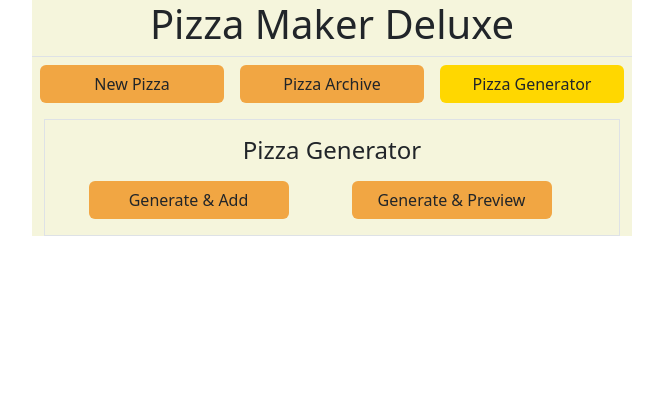
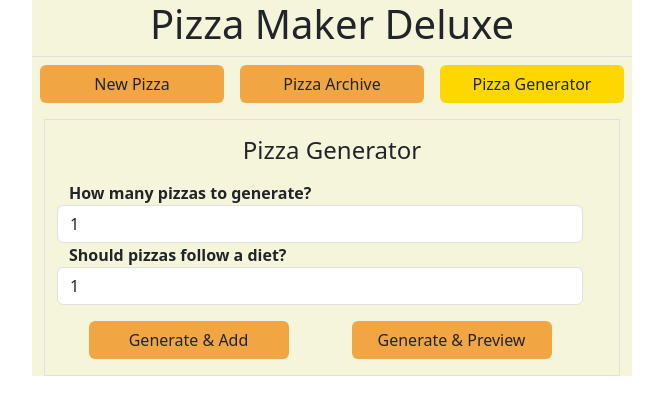
Before and after one commit to Sheriour/pizza-website-react-ts, a React (Vite) app: page / in a window 1280 px wide. Both pictures are taken after a click on the button "Pizza Generator". Shown: the top 414 px of the page, without its empty margins (308-971 px from the left). Built offline with nearby package versions, Linux system fonts and the light colour scheme.

Commit message:
Pizza generator can generate multiple pizzas

```diff
--- a/src/Types.ts
+++ b/src/Types.ts
@@ -14,6 +14,8 @@ export type Pizza = {
   pizzaName: string;
   crust: string;
   ingredients: Ingredient[];
-}
+};
+
+export type NullablePizza = Pizza | null;
 
 export type AppMode = "initial" | "newpizza" | "pizzalist" | "pizzagenerator";
--- a/src/components/PizzaGeneratorPage.tsx
+++ b/src/components/PizzaGeneratorPage.tsx
@@ -1,4 +1,5 @@
-import { Pizza } from "../Types";
+import { ChangeEvent, SetStateAction, useState } from "react";
+import { NullablePizza, Pizza } from "../Types";
 import { GeneratePizza } from "../utils/PizzaGenerator";
 import SimpleButton from "./SimpleButton";
 
@@ -13,12 +14,21 @@ function PizzaGeneratorPage({
 }: PizzaGeneratorProps) {
   let innerMargins: string = "mt-3";
 
-  const handleGenerateAdd = () => {
-    console.log(GeneratePizza(currentPizzas));
+  const [generateCount, setGenerateCount] = useState(1);
+
+  const handleGenerateCountChange = (e: ChangeEvent<HTMLInputElement>) => {
+    setGenerateCount(+e.currentTarget.value);
   };
 
-  onAddCreatedPizza;
-  currentPizzas;
+  const handleGenerateAdd = (count: number) => {
+    let generatedPizza: NullablePizza = null;
+    for (let i = 0; i < count; i++) {
+      generatedPizza = GeneratePizza(currentPizzas);
+      if (generatedPizza !== null) {
+        onAddCreatedPizza(generatedPizza as Pizza);
+      }
+    }
+  };
 
   return (
     <>
@@ -26,9 +36,31 @@ function PizzaGeneratorPage({
         <h4 className={"text-center mt-3"}>Pizza Generator</h4>
 
         <div className={"container row " + innerMargins}>
+          <label htmlFor="pizzaNameInput">How many pizzas to generate?</label>
+          <input
+            id="pizzaCountInput"
+            type="number"
+            min="1"
+            max="10"
+            className={"form-control "}
+            onChange={handleGenerateCountChange}
+            value={generateCount}
+          ></input>
+
+          <label htmlFor="pizzaNameInput">Should pizzas follow a diet?</label>
+          <input
+            id="pizzaDietInput"
+            type="text"
+            className={"form-control "}
+            onChange={handleGenerateCountChange}
+            value={generateCount}
+          ></input>
+        </div>
+
+        <div className={"container row " + innerMargins}>
           <SimpleButton
             buttonText="Generate & Add"
-            handleOnClick={handleGenerateAdd}
+            handleOnClick={() => handleGenerateAdd(generateCount)}
           ></SimpleButton>
           <SimpleButton
             buttonText="Generate & Preview"
--- a/src/components/SimpleButton.tsx
+++ b/src/components/SimpleButton.tsx
@@ -10,7 +10,6 @@ export default function SimpleButton({
   return (
     <>
       <div className="col">
-        <div className="row">
         <div className="text-center">
           <button
             onClick={handleOnClick}
@@ -22,7 +21,6 @@ export default function SimpleButton({
           </button>
         </div>
       </div>
-      </div>
     </>
   );
 }
--- a/src/utils/PizzaGenerator.ts
+++ b/src/utils/PizzaGenerator.ts
@@ -1,4 +1,4 @@
-import { Ingredient, Pizza } from "../Types";
+import { Ingredient, NullablePizza, Pizza } from "../Types";
 import { GetRandomArrayElement, GetRandomArrayElements } from "./Utils";
 import ingredients from "../data/ingredients.json";
 
@@ -67,12 +67,23 @@ const secondNamePart = [
   "Paradise",
 ];
 
-export function GeneratePizza(currentPizzas: Pizza[]): Pizza {
-  return {
-    crust: GetRandomArrayElement(crustTypes),
-    pizzaName: GenerateUniquePizzaName(currentPizzas.map((x) => x.pizzaName)),
-    ingredients: GeneratePizzaIngredients(),
-  };
+/**
+ * Genereates a random pizza with a unique random name
+ *
+ * @param currentPizzas The list of all current pizzas
+ * @returns             A randomly generated pizza
+ */
+export function GeneratePizza(currentPizzas: Pizza[]): NullablePizza {
+  const name: string = GenerateUniquePizzaName(
+    currentPizzas.map((x) => x.pizzaName)
+  );
+  if (name !== "") {
+    return {
+      crust: GetRandomArrayElement(crustTypes),
+      pizzaName: name,
+      ingredients: GeneratePizzaIngredients(),
+    };
+  } else return null;
 }
 
 function GeneratePizzaIngredients(): Ingredient[] {
@@ -106,14 +117,16 @@ function GenerateUniquePizzaName(currentNames: string[]): string {
   let retries = 0;
 
   let newName = GeneratePizzaName();
-  while (currentNames.includes(newName) && retries < 10) {
+  while (currentNames.includes(newName) && retries < maxRetries) {
     retries++;
     newName = GeneratePizzaName();
   }
-  if (retries === 10)
+  if (retries === 10) {
     console.error(
       "Reached 10 retries while trying to generate a unique pizza name. Bailing out."
     );
+    return "";
+  }
 
   return newName;
 }
```
Lines whose indentation alone changed are shown as unchanged.
